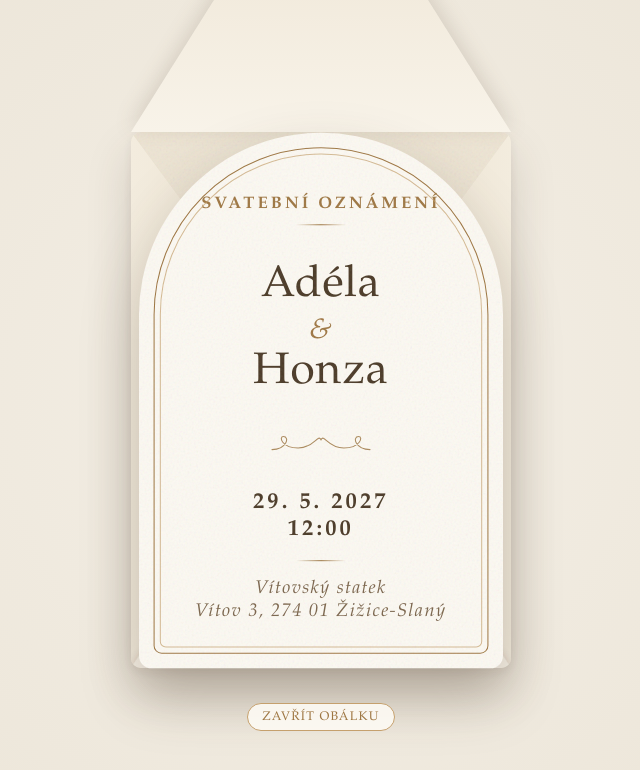
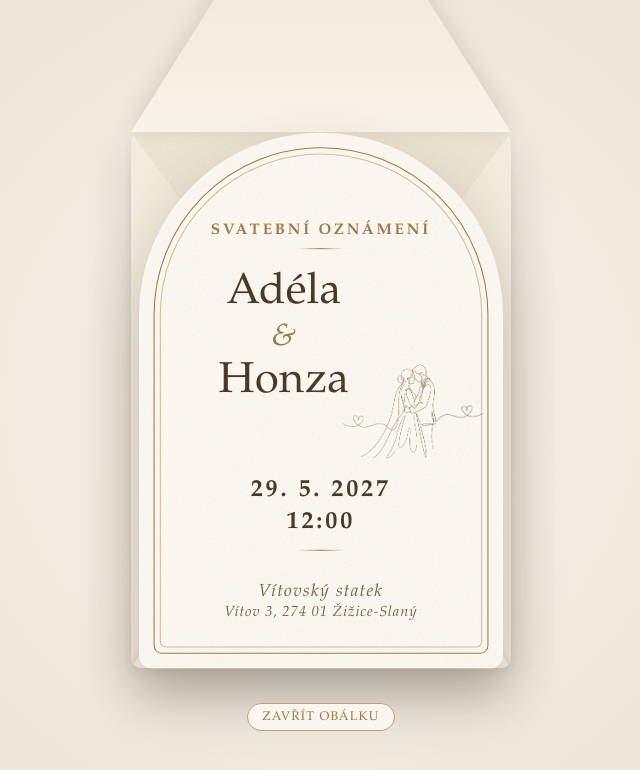
Before and after one commit to jcurik/SvatebniOznameni, a plain HTML site: page index.html in a window 1280 px wide. Both pictures are taken after a click on the button "Otevřít svatební oznámení". Shown: the whole page, without its empty margins (319-959 px from the left). Drawn offline with Linux system fonts and the light colour scheme.

Commit message:
Revise card-arch styles and update event details layout
Restored and enhanced the card-arch styling and structure, including positioning and padding adjustments. Updated the names display and added a couple image with new layout for event details.

```diff
--- a/index.html
+++ b/index.html
@@ -122,7 +122,7 @@
     }
 
     /* Vnitřní hnědo-zlatý rámeček s obloukem nahoře */
-    .card-arch {
+    /*.card-arch {
       position: relative;
       flex: 1;
       border: 1.5px solid var(--gold-brown);
@@ -202,6 +202,124 @@
     .venue {
       font-size: clamp(0.95rem, 3.8vw, 1.1rem);
       letter-spacing: 0.08em;
+      color: var(--text-muted);
+      font-style: italic;
+    }
+    */
+        /* Vnitřní hnědo-zlatý rámeček s obloukem nahoře */
+    .card-arch {
+      position: relative;
+      flex: 1;
+      border: 1.5px solid var(--gold-brown);
+      border-radius: 165px 165px 8px 8px;
+      padding: 56px 18px 20px; /* Posunutí obsahu dolů od horního oblouku */
+      display: flex;
+      flex-direction: column;
+      align-items: center;
+      justify-content: space-between;
+      text-align: center;
+    }
+
+    .card-arch::before {
+      content: "";
+      position: absolute;
+      inset: 5px;
+      border: 0.75px solid var(--gold-light);
+      border-radius: 160px 160px 6px 6px;
+      pointer-events: none;
+      opacity: 0.7;
+    }
+
+    /* Nadpis SVATEBNÍ OZNÁMENÍ */
+    .card-subtitle {
+      font-size: clamp(0.78rem, 3.2vw, 0.92rem);
+      letter-spacing: 0.18em;
+      text-transform: uppercase;
+      color: var(--gold-brown);
+      margin-top: 14px; /* Posunutí nadpisu dolů */
+    }
+
+    .divider {
+      width: 44px;
+      height: 1px;
+      background: linear-gradient(90deg, transparent, var(--gold-brown), transparent);
+      margin: 8px auto;
+    }
+
+    /* Blok se jmény, mírně posunutý doleva pro uvolnění místa ilustraci */
+    .names-container {
+      position: relative;
+      width: 100%;
+      padding-right: 25%; /* Vytvoří bezpečný prostor pro ilustraci vpravo */
+      margin: 12px 0 6px;
+      z-index: 3;
+    }
+
+    .names {
+      font-size: clamp(2rem, 8.2vw, 2.6rem);
+      font-weight: normal;
+      line-height: 1.1;
+      color: var(--text-dark);
+      letter-spacing: 0.01em;
+      text-align: center;
+    }
+
+    .names span.amp {
+      display: block;
+      font-style: italic;
+      font-size: 0.72em;
+      color: var(--gold-brown);
+      margin: 3px 0;
+    }
+
+    /* Absolutně pozicovaný PNG obrázek páru vpravo dole pod jmény */
+    .couple-art {
+      position: absolute;
+      right: -2px; /* Zarovnání k pravému okraji vnitřního rámečku */
+      top: 36%;    /* Umístění vertikálně pod nadpis a vedle jmen */
+      width: 48%;  /* Přirozená velikost odpovídající předloze */
+      max-width: 180px;
+      height: auto;
+      display: block;
+      z-index: 2;  /* Obrázek je pod textem jmen, aby nepřekážel čitelnosti */
+      pointer-events: none;
+      opacity: 0.95;
+    }
+
+    /* Blok s časem, datem a místem */
+    .details {
+      display: flex;
+      flex-direction: column;
+      gap: 3px;
+      margin-top: auto;
+      margin-bottom: 8px;
+      width: 100%;
+      z-index: 3;
+    }
+
+    .date-time {
+      font-size: clamp(1.15rem, 4.6vw, 1.45rem);
+      letter-spacing: 0.12em;
+      font-weight: 600;
+      color: var(--text-dark);
+      line-height: 1.35;
+    }
+
+    .venue-block {
+      margin-top: 18px;
+      line-height: 1.3;
+    }
+
+    .venue {
+      font-size: clamp(0.9rem, 3.6vw, 1.05rem);
+      letter-spacing: 0.08em;
+      color: var(--text-muted);
+      font-style: italic;
+    }
+
+    .address {
+      font-size: clamp(0.75rem, 3.2vw, 0.88rem);
+      letter-spacing: 0.06em;
       color: var(--text-muted);
       font-style: italic;
     }
@@ -344,29 +462,40 @@
 
       <!-- Vnitřní karta s oznámením -->
       <article class="card paper-texture" aria-label="Svatební oznámení">
-        <div class="card-arch">
+                <div class="card-arch">
+          <!-- Nadpis a dělicí čára -->
           <div>
             <h1 class="card-subtitle">Svatební oznámení</h1>
             <div class="divider"></div>
           </div>
 
-          <div class="names">
-            Adéla
-            <span class="amp">&amp;</span>
-            Honza
+          <!-- Jména posunutá do levé/středové části -->
+          <div class="names-container">
+            <div class="names">
+              Adéla
+              <span class="amp">&amp;</span>
+              Honza
+            </div>
           </div>
 
-          <!-- Minimalistický liniový motiv se srdíčky -->
-          <svg class="line-art" viewBox="0 0 140 44" aria-hidden="true">
-            <path d="M10,28 C28,28 32,12 24,12 C18,12 22,26 42,26 C62,26 66,8 70,16 C74,8 78,26 98,26 C118,26 122,12 116,12 C108,12 112,28 130,28" stroke-linecap="round" />
-          </svg>
+          <!-- Obrázek páru (par.png) napozicovaný vpravo -->
+          <img src="par.png" alt="Svatební pár" class="couple-art" />
 
+          <!-- Datum, čas a místo konání -->
           <div class="details">
-            <p class="date">29. 5. 2027<br>12:00</p>
+            <div class="date-time">
+              29. 5. 2027<br>12:00
+            </div>
+
             <div class="divider"></div>
-            <p class="venue">Vítovský statek<br>Vítov 3, 274 01 Žižice-Slaný</p>
+
+            <div class="venue-block">
+              <p class="venue">Vítovský statek</p>
+              <p class="address">Vítov 3, 274 01 Žižice-Slaný</p>
+            </div>
           </div>
         </div>
+
       </article>
 
       <!-- Přední kapsa obálky -->
```
